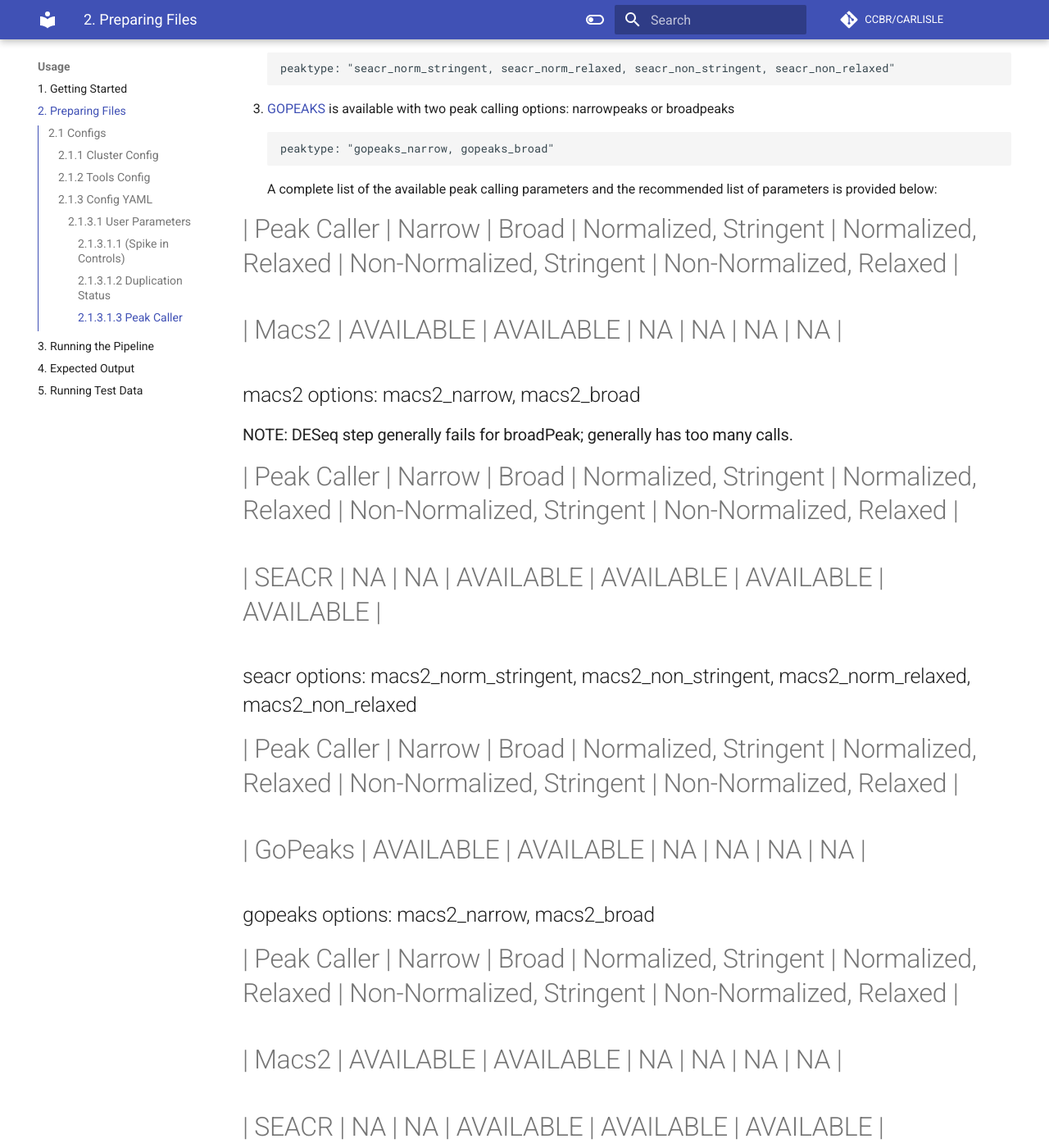
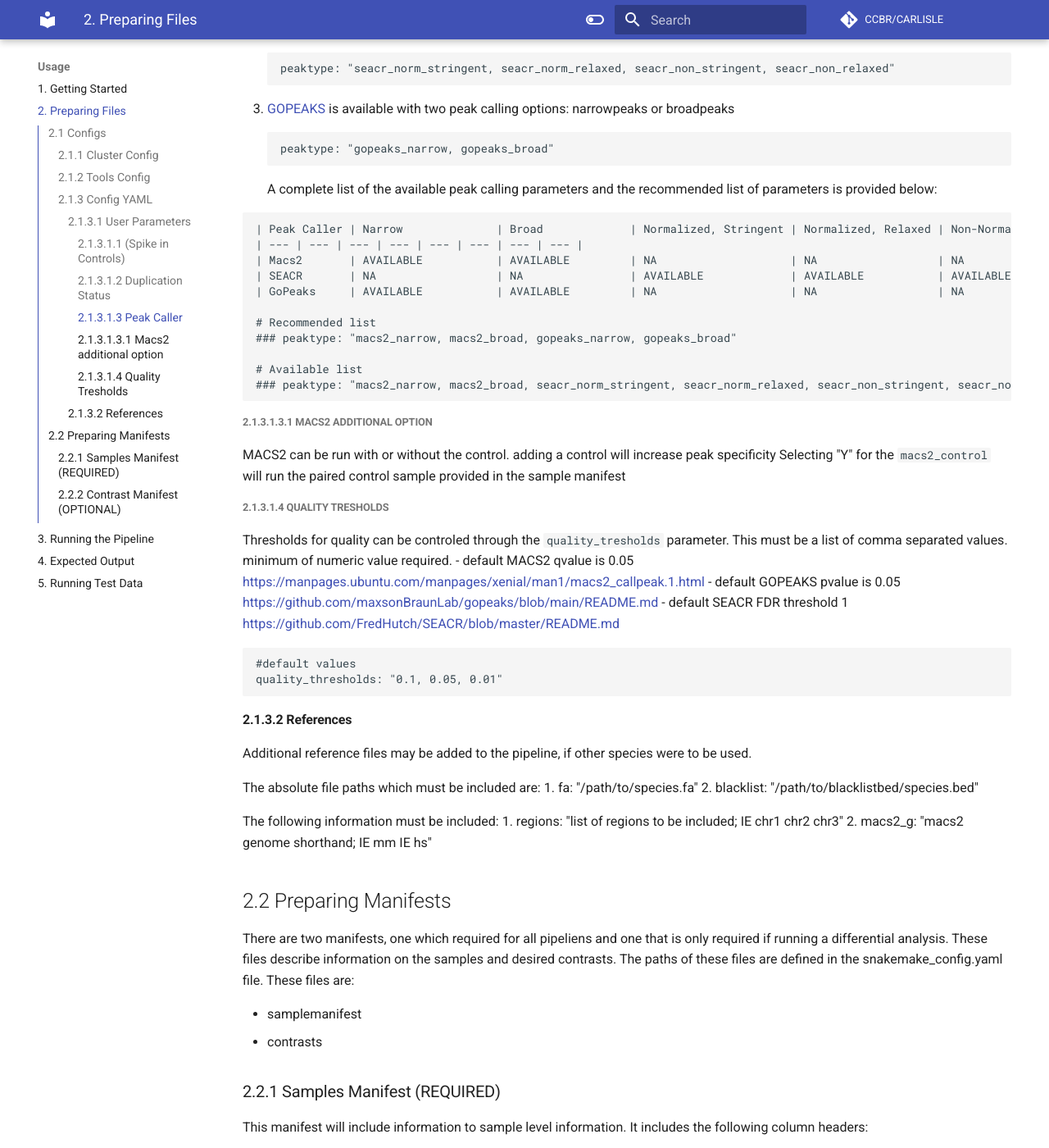
Before and after one commit to CCBR/CARLISLE, an MkDocs documentation site: the page built from docs/user-guide/preparing-files.md, in a window 1280 px wide and 1400 px high, scrolled down 2062 px. Shown: the whole window at 82% size. Built offline with MkDocs 1.6.1 and Material for MkDocs 9.7.7, drawn with Linux system fonts in a browser that asks for light colours; comment, search, counter and statistics services are not loaded; the version menu is left out; some of the changed text lies outside the part shown.

Commit message:
fix tables

````diff
--- a/docs/user-guide/preparing-files.md
+++ b/docs/user-guide/preparing-files.md
@@ -79,28 +79,20 @@
 ```
 A complete list of the available peak calling parameters and the recommended list of parameters is provided below:
 
-# | Peak Caller | Narrow              | Broad             | Normalized, Stringent | Normalized, Relaxed | Non-Normalized, Stringent | Non-Normalized, Relaxed |
-# | Macs2       | AVAILABLE           | AVAILABLE         | NA                    | NA                  | NA                        | NA                      |
-## macs2 options: macs2_narrow, macs2_broad
-### NOTE: DESeq step generally fails for broadPeak; generally has too many calls.
+```
+| Peak Caller | Narrow              | Broad             | Normalized, Stringent | Normalized, Relaxed | Non-Normalized, Stringent | Non-Normalized, Relaxed |
+| --- | --- | --- | --- | --- | --- | --- | --- |
+| Macs2       | AVAILABLE           | AVAILABLE         | NA                    | NA                  | NA                        | NA                      |
+| SEACR       | NA                  | NA                | AVAILABLE             | AVAILABLE           | AVAILABLE                 | AVAILABLE               |
+| GoPeaks     | AVAILABLE           | AVAILABLE         | NA                    | NA                  | NA                        | NA                      |
 
-# | Peak Caller | Narrow              | Broad             | Normalized, Stringent | Normalized, Relaxed | Non-Normalized, Stringent | Non-Normalized, Relaxed |
-# | SEACR       | NA                  | NA                | AVAILABLE             | AVAILABLE           | AVAILABLE                 | AVAILABLE               |
-## seacr options: macs2_norm_stringent, macs2_non_stringent, macs2_norm_relaxed, macs2_non_relaxed
-
-# | Peak Caller | Narrow              | Broad             | Normalized, Stringent | Normalized, Relaxed | Non-Normalized, Stringent | Non-Normalized, Relaxed |
-# | GoPeaks     | AVAILABLE           | AVAILABLE         | NA                    | NA                  | NA                        | NA                      |
-## gopeaks options: macs2_narrow, macs2_broad
-
-# | Peak Caller | Narrow              | Broad             | Normalized, Stringent | Normalized, Relaxed | Non-Normalized, Stringent | Non-Normalized, Relaxed |
-# | Macs2       | AVAILABLE           | AVAILABLE         | NA                    | NA                  | NA                        | NA                      |
-# | SEACR       | NA                  | NA                | AVAILABLE             | AVAILABLE           | AVAILABLE                 | AVAILABLE               |
-# | GoPeaks     | AVAILABLE           | AVAILABLE         | NA                    | NA                  | NA                        | NA                      |
-
-```
 # Recommended list
 ### peaktype: "macs2_narrow, macs2_broad, gopeaks_narrow, gopeaks_broad"
+
+# Available list
+### peaktype: "macs2_narrow, macs2_broad, seacr_norm_stringent, seacr_norm_relaxed, seacr_non_stringent, seacr_non_relaxed, gopeaks_narrow, gopeaks_broad"
 ```
+
 ##### 2.1.3.1.3.1 Macs2 additional option
 MACS2 can be run with or without the control. adding a control will increase peak specificity
 Selecting "Y" for the `macs2_control` will run the paired control sample provided in the sample manifest
````
Also changed, not shown: 1 other file.
